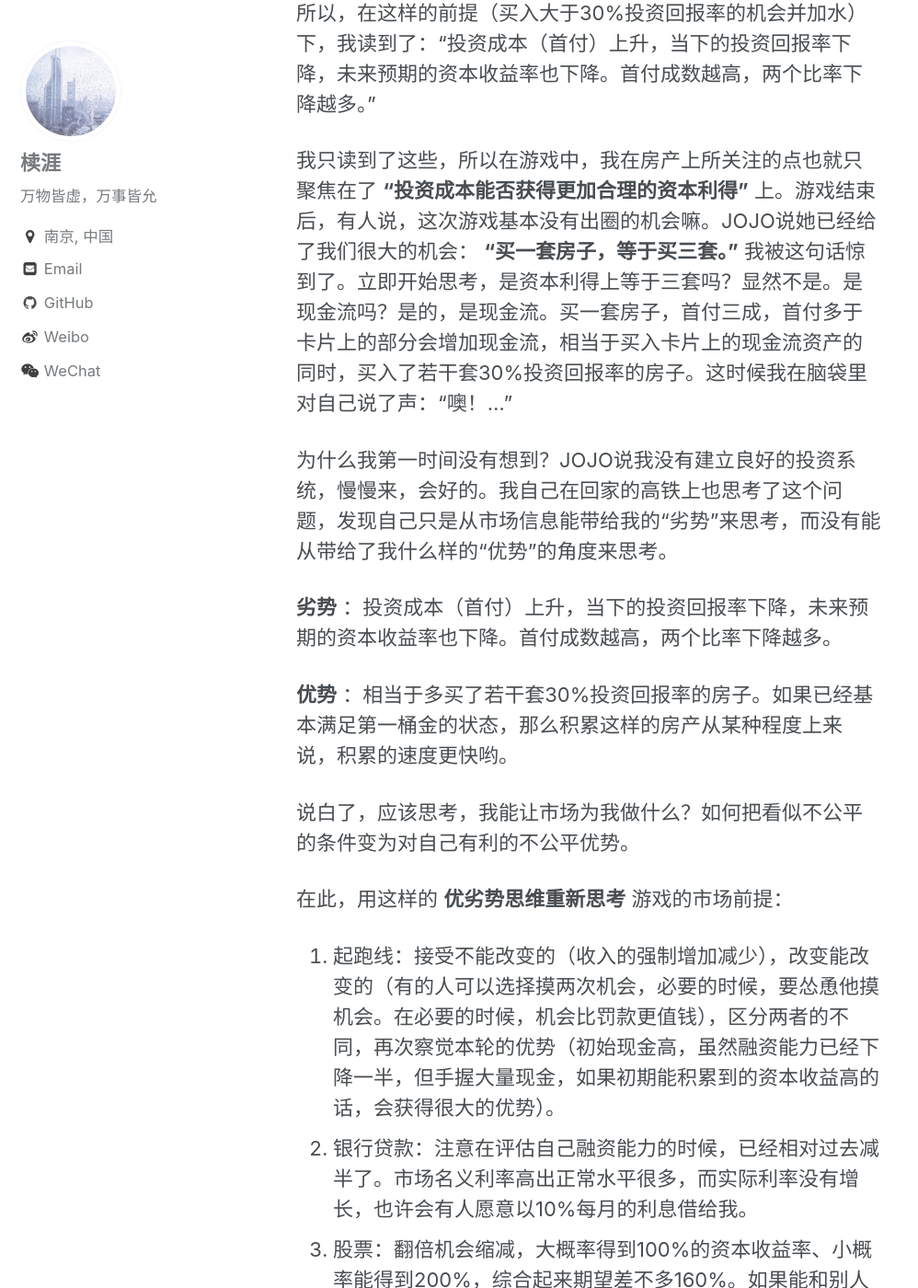
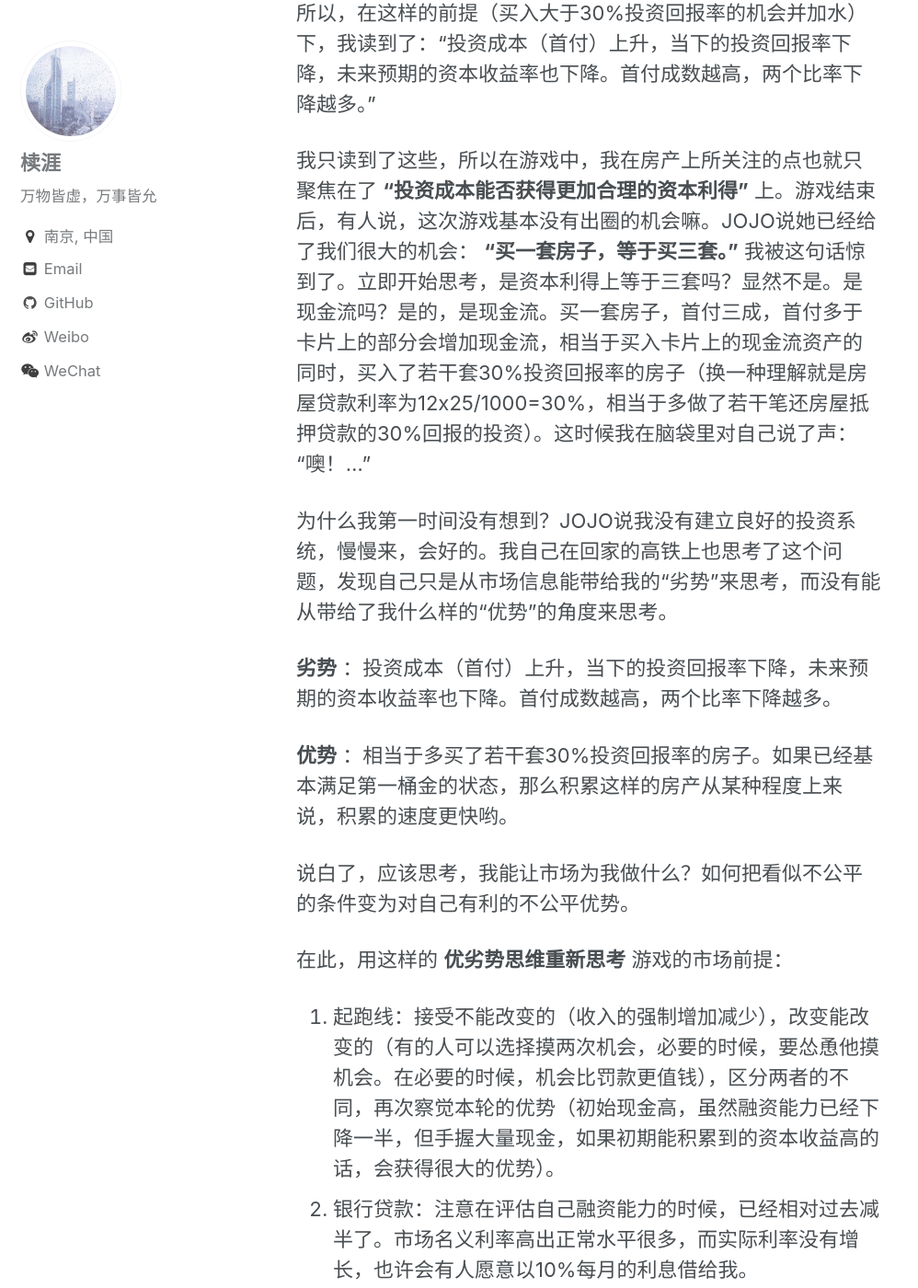
Before and after one commit to wudayu/wudayu.github.io, a Jekyll site: the page built from _posts/trade/2018-07-10-JOJO高阶现金流-第三期-游戏总结.md, in a window 1280 px wide and 1400 px high, scrolled down 6192 px. Shown: the whole window at 92% size, without its empty margins (0-998 px from the left). Built offline with Jekyll 4.4.1, drawn with Linux system fonts in a browser that asks for light colours; some of the changed text lies outside the part shown.

Commit message:
modify JOJO 第三期

```diff
--- a/_posts/trade/2018-07-10-JOJO高阶现金流-第三期-游戏总结.md
+++ b/_posts/trade/2018-07-10-JOJO高阶现金流-第三期-游戏总结.md
@@ -100,7 +100,7 @@
 
 所以，在这样的前提（买入大于30%投资回报率的机会并加水）下，我读到了：“投资成本（首付）上升，当下的投资回报率下降，未来预期的资本收益率也下降。首付成数越高，两个比率下降越多。”
 
-我只读到了这些，所以在游戏中，我在房产上所关注的点也就只聚焦在了 **“投资成本能否获得更加合理的资本利得”** 上。游戏结束后，有人说，这次游戏基本没有出圈的机会嘛。JOJO说她已经给了我们很大的机会： **“买一套房子，等于买三套。”** 我被这句话惊到了。立即开始思考，是资本利得上等于三套吗？显然不是。是现金流吗？是的，是现金流。买一套房子，首付三成，首付多于卡片上的部分会增加现金流，相当于买入卡片上的现金流资产的同时，买入了若干套30%投资回报率的房子。这时候我在脑袋里对自己说了声：“噢！…”
+我只读到了这些，所以在游戏中，我在房产上所关注的点也就只聚焦在了 **“投资成本能否获得更加合理的资本利得”** 上。游戏结束后，有人说，这次游戏基本没有出圈的机会嘛。JOJO说她已经给了我们很大的机会： **“买一套房子，等于买三套。”** 我被这句话惊到了。立即开始思考，是资本利得上等于三套吗？显然不是。是现金流吗？是的，是现金流。买一套房子，首付三成，首付多于卡片上的部分会增加现金流，相当于买入卡片上的现金流资产的同时，买入了若干套30%投资回报率的房子（换一种理解就是房屋贷款利率为12x25/1000=30%，相当于多做了若干笔还房屋抵押贷款的30%回报的投资）。这时候我在脑袋里对自己说了声：“噢！…”
 
 为什么我第一时间没有想到？JOJO说我没有建立良好的投资系统，慢慢来，会好的。我自己在回家的高铁上也思考了这个问题，发现自己只是从市场信息能带给我的“劣势”来思考，而没有能从带给了我什么样的“优势”的角度来思考。
 
@@ -115,7 +115,7 @@
 0. 起跑线：接受不能改变的（收入的强制增加减少），改变能改变的（有的人可以选择摸两次机会，必要的时候，要怂恿他摸机会。在必要的时候，机会比罚款更值钱），区分两者的不同，再次察觉本轮的优势（初始现金高，虽然融资能力已经下降一半，但手握大量现金，如果初期能积累到的资本收益高的话，会获得很大的优势）。
 1. 银行贷款：注意在评估自己融资能力的时候，已经相对过去减半了。市场名义利率高出正常水平很多，而实际利率没有增长，也许会有人愿意以10%每月的利息借给我。
 2. 股票：翻倍机会缩减，大概率得到100%的资本收益率、小概率能得到200%，综合起来期望差不多160%。如果能和别人合作买的话，大家一起抽，也许会有比较大的概率两次全仓套现获取第一桶金。但要注意商讨好给股票持有者的分红，例如按照本金的百分比分红（容易计算，不容易乱，因为要对自己和持有者的财务负责）。
-3. 房产：投资成本（首付）上升，当下的投资回报率下降，未来预期的资本收益率也下降。首付成数越高，两个比率下降越多。但是，买一套房子相当于多买了若干套30%投资回报率的房子。如果已经基本满足第一桶金的状态，那么积累这样的房产从某种程度上来说，积累的速度更快。
+3. 房产：投资成本（首付）上升，当下的投资回报率下降，未来预期的资本收益率也下降。首付成数越高，两个比率下降越多。但是，买一套房子相当于多买了若干套30%投资回报率的房子（房屋贷款利率为30%，月利率为2.5%）。如果已经基本满足第一桶金的状态，那么积累这样的房产从某种程度上来说，积累的速度更快。
 4. 孩子：计划生育，挺好的，降低了未来的负担预期。但并不能作是否做慈善的原因。
 5. 违规：罚款增加了，这也不能作为不发布市场信息的理由，当需要主导市场的时候，还是需要稍微量化来做决定。或者用某些潜移默化引导某些愿意支付相关款项的人来发布信息。
 6. 结束时间：进行10轮或进行2小时。让游戏节奏跟随自己的节奏，尽量确保10轮游戏在2小时内用满用足，该做出的一些控制节奏的行动还是要做的。
```
